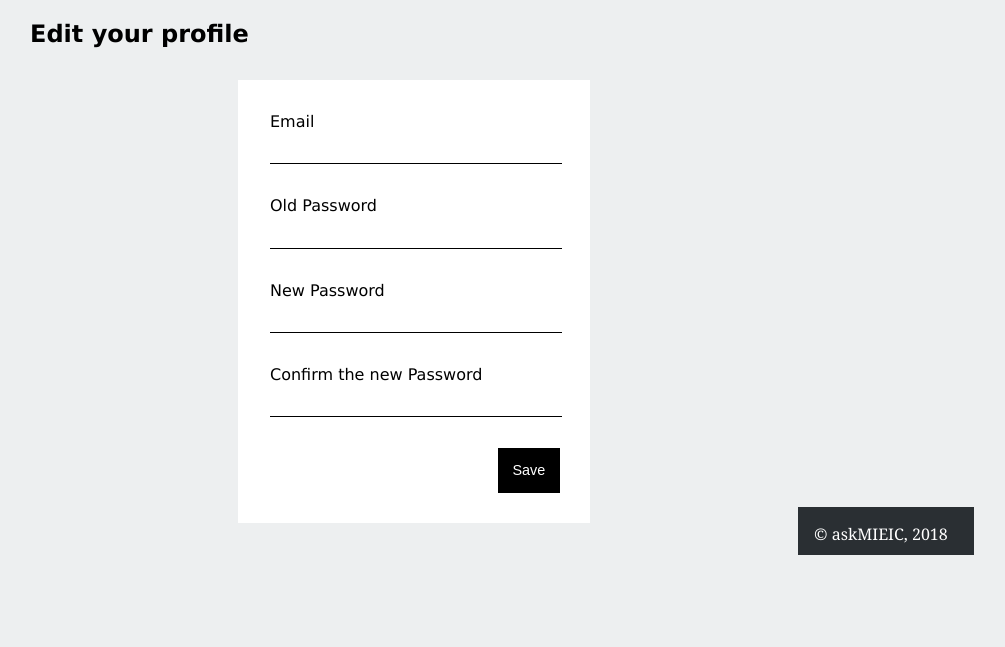
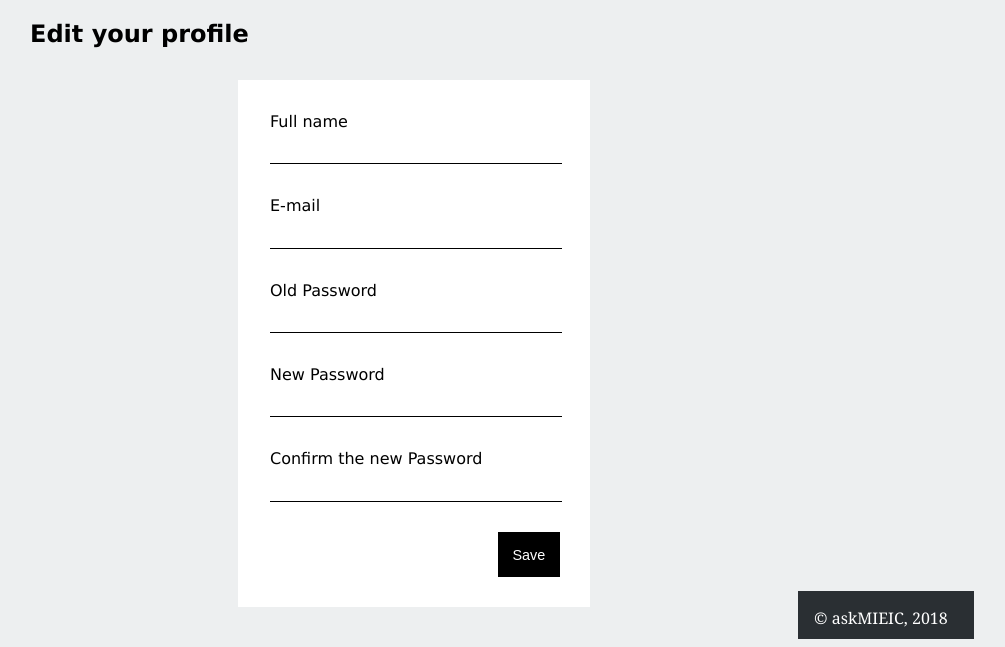
Before and after one commit to bersanots/FEUP-LTW, a PHP site: page /pages/edit_profile.php in a window 1280 px wide. Shown: the part 89-736 px from the top of the page, without its empty margins (130-1135 px from the left). Run offline with PHP 8.4, Linux system fonts and the light colour scheme; data comes from the database, SQL or seed files in the repository; both versions use the stored data as it was after the commit.

Commit message:
Edit Profile improved

```diff
--- a/askMIEIC/database/users.php
+++ b/askMIEIC/database/users.php
@@ -76,6 +76,17 @@
     }
   }
 
+  function changeName($id, $new_name){
+    global $db;
+    try {
+      $stmt = $db->prepare('UPDATE User SET name = ? WHERE id = ?');
+      return $stmt->execute(array($new_name, $id));
+    }
+    catch(PDOException $e) {
+      return false;
+    }
+  }
+
   function changeEmail($id, $new_email){
     global $db;
     try {
--- a/askMIEIC/pages/edit_profile.php
+++ b/askMIEIC/pages/edit_profile.php
@@ -1,5 +1,6 @@
 <?php
   include_once('../templates/header&footer.php');
+  include_once("../database/session.php");
   include_once('../database/users.php');
 
   draw_header();
@@ -8,16 +9,19 @@
       <h1>Edit your profile</h1>
       <form action="../actions/profile_action.php" method="post">
         <label>
-          Email <input type="email" name="email" required="required">
+          Full name <input type="text" name="name" placeholder=<?php echo getUser(getUserID())['name']?>>
         </label>
         <label>
-          Old Password <input type="password" name="old_password" required="required">
+          E-mail <input type="email" name="email" placeholder=<?php echo getUser(getUserID())['email']?>>
         </label>
         <label>
-          New Password <input type="password" name="new_password" required="required">
+          Old Password <input type="password" name="old_password">
         </label>
         <label>
-          Confirm the new Password <input type="password" name="confirm_new_password" required="required">
+          New Password <input type="password" name="new_password">
+        </label>
+        <label>
+          Confirm the new Password <input type="password" name="confirm_new_password">
         </label>
         <input type="submit" value="Save">
       </form>
```
Also changed, not shown: askMIEIC/actions/profile_action.php (+16 -5 lines), askMIEIC/database/askMIEIC.db.
